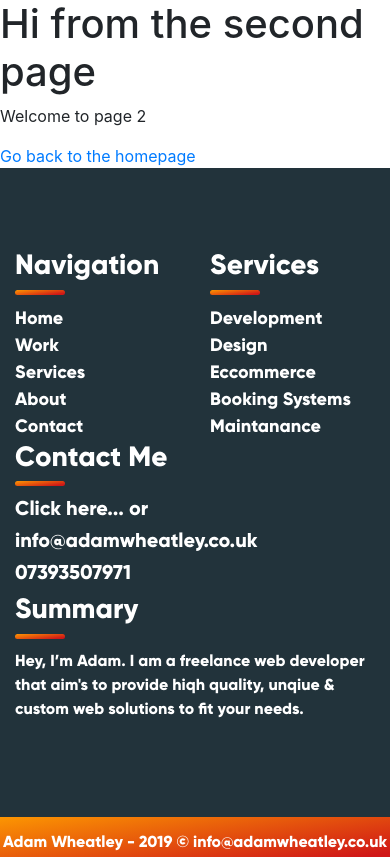
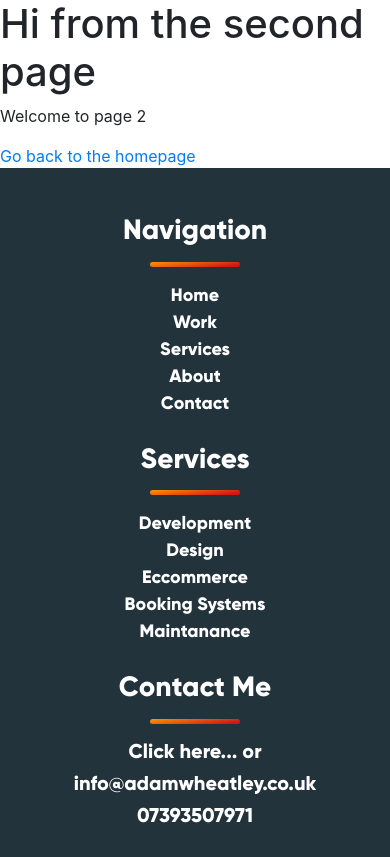
Before and after one commit to adam-wheatley/adamw, a Gatsby site: page /page-2 in a window 390 px wide. Shown: the top 857 px of the page. Built offline with nearby package versions, Linux system fonts and the light colour scheme; Gatsby itself is replaced by a stand-in of ours.

Commit message:
Responsiveness

```diff
--- a/src/components/Footer/Footer.scss
+++ b/src/components/Footer/Footer.scss
@@ -3,6 +3,10 @@
     background: #22333B;
     color: #FFF;
     font-family: Gilroy-ExtraBold;
+
+    @media (max-width: 768px) {
+        padding: 20px 0;
+    }
 
     &__pill {
         background-image: linear-gradient( 171.8deg,  rgba(255,159,0,1) -6.3%, rgba(208,23,23,1) 86.7% );
@@ -10,6 +14,18 @@
         height: 5px;
         border-radius: 10px;
         margin-bottom: 10px;
+
+        @media (max-width: 768px) {
+            margin: 15px auto;
+            width: 25%;
+        }
+    }
+
+    &__col {
+        @media (max-width: 768px) {
+            text-align: center;
+            margin-top: 25px;
+        }
     }
 
     &__list {
--- a/src/components/Footer/index.js
+++ b/src/components/Footer/index.js
@@ -7,7 +7,7 @@ const Footer = () => {
       <footer className="footer">
         <div className="container">
           <div className="row">
-            <div className="col">
+            <div className="col-sm-12 col-md-3 footer__col">
               <h3>Navigation</h3>
               <div className="footer__pill" />
               <ul className="footer__list">
@@ -28,7 +28,7 @@ const Footer = () => {
                 </li>
               </ul>
             </div>
-            <div className="col">
+            <div className="col-sm-12 col-md-3 footer__col">
               <h3>Services</h3>
               <div className="footer__pill" />
               <ul className="footer__list">
@@ -49,14 +49,14 @@ const Footer = () => {
                 </li>
               </ul>
             </div>
-            <div className="col">
+            <div className="col-sm-12 col-md-3 footer__col">
               <h3>Contact Me</h3>
               <div className="footer__pill" />
               <h5>Click here... or</h5>
               <h5>info@adamwheatley.co.uk</h5>
               <h5>07393507971</h5>
             </div>
-            <div className="col">
+            <div className="col-sm-12 col-md-3 footer__col">
               <h3>Summary</h3>
               <div className="footer__pill" />
               <p>
--- a/src/components/Home/Header/index.js
+++ b/src/components/Home/Header/index.js
@@ -8,7 +8,7 @@ const Header = () => (
         <NavigationBar />
         <div className="header__main">
             <div className="header__main__title">
-                <ScrollAnimation animateIn="fadeInDown" delay={500} animateOnce>
+                <ScrollAnimation offset="100" animateIn="fadeInDown" delay={500} animateOnce>
                     <h1 className="header__main__title-text">High Quality Bespoke Web Solutions</h1>
                 </ScrollAnimation>
                 <ScrollAnimation animateIn="fadeInUp" delay={1250} animateOnce>
```
Also changed, not shown: src/components/Home/Header/Header.scss (+11 -2 lines).
